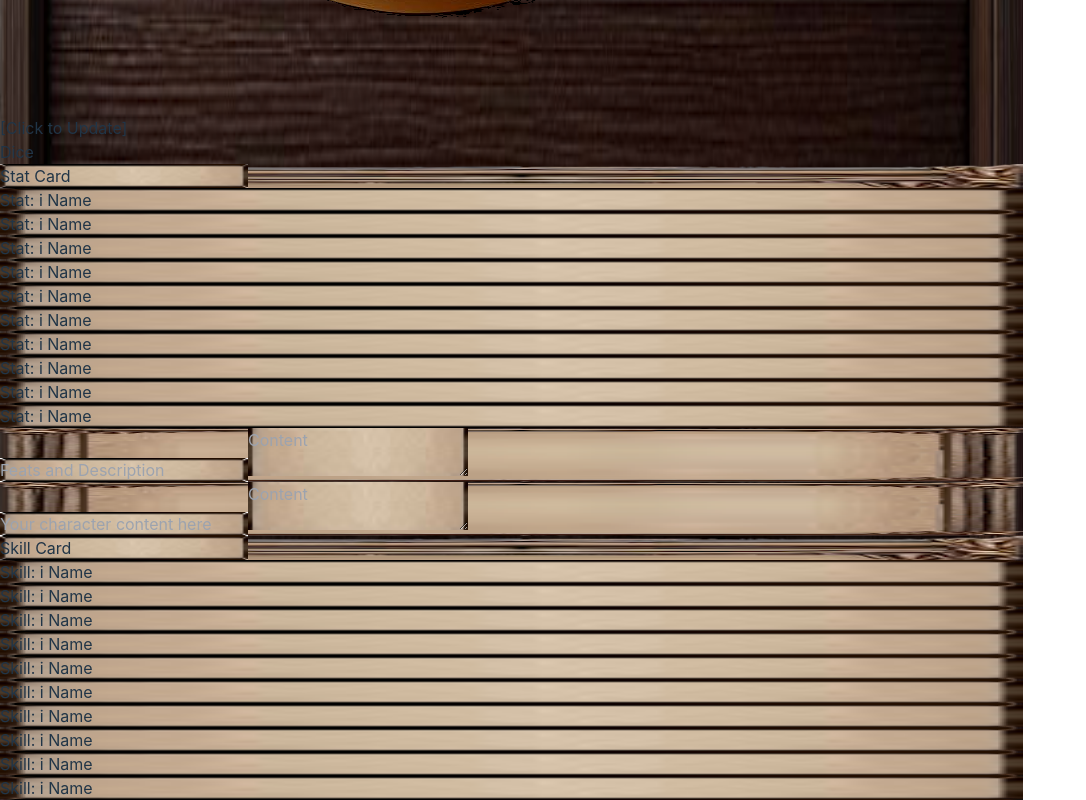
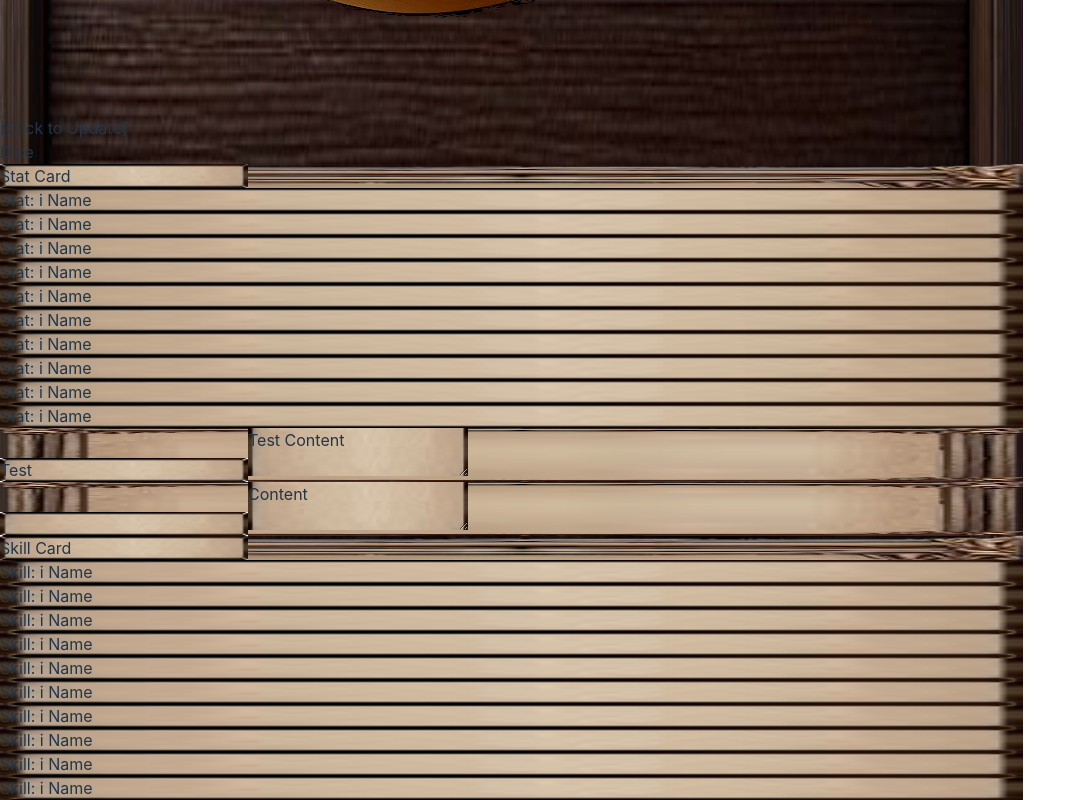
Before and after one commit to frenzie24/charactercompendium, a React (Vite) app in the folder client/: page /charactersheet in a window 1280 px wide. Shown: the part 2824-3624 px from the top of the page, without its empty margins (0-1086 px from the left). Built offline with nearby package versions, Linux system fonts and the light colour scheme.

Commit message:
populated textarea views with existing data

```diff
--- a/client/src/components/TextAreaView.jsx
+++ b/client/src/components/TextAreaView.jsx
@@ -6,20 +6,15 @@ import '../App.css'
 //returns a flex element with an input field for a label and a text area for content
 // we need to manage state for input, content, and uuid (uuid behaves best when stored as a state variable when setting this up, may not NEED as state but performed best for me)
 // we need to managed input disabled state when user is editing!
-const TextAreaView = ({ placeholder, HandleChange, Items, id }) => {
+const TextAreaView = ({Items: {Label, Content} = {}, HandleChange, id }) => {
 
     // Input is used to label the container
-    const [label, setInput] = useState('');
-    const [content, setContent] = useState('');
+    const [label, setInput] = useState(Label, "Label");
+    const [content, setContent] = useState(validateState(Content, "Content"));
     const [uuid, setUuid] = useState(uuidv4());
 
     // use the valididatestate script to check passed props for undefinded and fill them with generics if not
-    let labelPlaceHolder = "";
-    let contentPlaceHolder = ""
-    if (placeholder) {
-        labelPlaceHolder = validateState(placeholder.label, "Label");
-        contentPlaceHolder = validateState(placeholder.content, "Content");
-    }
+
 
     //handle input hook
     const handleInputChange = (ev) => {
@@ -39,8 +34,8 @@ const TextAreaView = ({ placeholder, HandleChange, Items, id }) => {
 
         <section key={uuid} id={id}  className="framebg flex flex-row flex-wrap justify-center h-80 items-end rounded-md w-96 p-2">
             {/*<>*/}
-            <input id="label" className="inputbg h-12 w-[350px] text-center" placeholder={labelPlaceHolder} onChange={handleInputChange} value={label}></input>
-            <textarea id="content" className="textareabg w-[360px] h-64 text-center min-h-48" placeholder={contentPlaceHolder} onChange={handleContentChange} value={content}></textarea>
+            <input id="label" className="inputbg h-12 w-[350px] text-center" placeholder={label} onChange={handleInputChange} value={label}></input>
+            <textarea id="content" className="textareabg w-[360px] h-64 text-center min-h-48" placeholder={content} onChange={handleContentChange} value={content}></textarea>
             {/*</>*/}
         </section>
     );
--- a/client/src/components/views/BottomView.jsx
+++ b/client/src/components/views/BottomView.jsx
@@ -4,15 +4,17 @@ import ListView from './ListView'
 import TextAreaView from '../TextAreaView'
 
 // component to style and pass props to children
-const BottomView = ({HandleChange, Items, }) => {
+const BottomView = ({HandleChange, Items}) => {
+
+
     return (
         <section className=" flex flex-row flex-wrap justify-center mt-4 mb-12 text-black">
-            <ListView listName={"Stat"} HandleChange={HandleChange} Items={Items}/>
+            <ListView listName={"Stat"} HandleChange={HandleChange} Items={Items.baseStats}/>
             <div className="w-96 mx-6 flex flex-row flex-wrap justify-center">
-                <TextAreaView placeholder={{ label: 'Feats and Description' }} HandleChange={HandleChange} Items={Items} id={1}/>
-                <TextAreaView placeholder={{ label: 'Your character content here' }} HandleChange={HandleChange} Items={Items} id={2}/>
+                <TextAreaView Items={Items.notes} HandleChange={HandleChange}  id={1}/>
+                <TextAreaView placeholder={{ label: 'Your character content here' }} HandleChange={HandleChange} Items={Items.inventory} id={2}/>
             </div>
-            <ListView listName={"Skill"} HandleChange={HandleChange} Items={Items}/>
+            <ListView listName={"Skill"} HandleChange={HandleChange} Items={Items.skills}/>
         </section>
     );
 }
--- a/client/src/components/views/CharacterSheetView.jsx
+++ b/client/src/components/views/CharacterSheetView.jsx
@@ -6,11 +6,11 @@ import { ADD_CHARACTER, LOGIN_USER } from '../../utils/mutations';
 import AuthService from "../../utils/auth";
 
 // component to style and render top and bottom views of character sheets ;)
-function CharacterSheetView({ Items }) {
+function CharacterSheetView( ) {
 
     const [editMode, setEditMode] = useState(false);
-    const [baseStat, setBaseStat] = useState([])
-    const [skill, setSkill] = useState([]);
+    const [baseStats, setBaseStats] = useState([])
+    const [skills, setSkills] = useState([]);
 
     const [inventory, setInventory] = useState([])
     const [notes, setNotes] = useState('')
@@ -18,6 +18,9 @@ function CharacterSheetView({ Items }) {
     const [defense, setDefense] = useState('');
     const [characterName, setCharacterName] = useState('');
     const [characterClass, setCharacterClass] = useState('');
+
+    let Items={notes:{Label: 'Test', Content:'Test Content'}
+};
 
     const buildListData = (list, target, parent) => {
         let id = parent.id;
@@ -47,10 +50,10 @@ function CharacterSheetView({ Items }) {
         let name = parent.getAttribute('name');
 
         if (name == 'Stat') {
-            setBaseStat(buildListData(baseStat, target, parent))
+            setBaseStats(buildListData(baseStats, target, parent))
 
         } else {
-            setSkill(buildListData(skill, target, parent))
+            setSkills(buildListData(skills, target, parent))
         }
     }
 
@@ -166,8 +169,8 @@ function CharacterSheetView({ Items }) {
                     characterClass: "Generic",
                     health: "1/2",
                     defense: "+1",
-                    baseStat: ["STR:10", "DEX:14", "CON:12", "WIS:14", "INT:17", "CHA:8"],
-                    skill: ["Arcana:5", "Stealth:3"],
+                    baseStats: ["STR:10", "DEX:14", "CON:12", "WIS:14", "INT:17", "CHA:8"],
+                    skills: ["Arcana:5", "Stealth:3"],
                     inventory: ["One Spellbook"],
                     notes: ["Nothing of note"]
                 },
@@ -206,7 +209,7 @@ function CharacterSheetView({ Items }) {
         console.log('state updated: ' + characterClass)
         console.log('state updated: ' + characterName)
 
-    }, [health, defense, inventory, notes, baseStat, skill, characterName, characterClass])
+    }, [health, defense, inventory, notes, baseStats, skills, characterName, characterClass])
     return (
         <div className="[&_*]:placeholder:text-zinc-900">
             <TopView HandleChange={handleChange} Items={Items} />
--- a/client/src/components/views/ListView.jsx
+++ b/client/src/components/views/ListView.jsx
@@ -27,9 +27,9 @@ const ListView = ({ listName, HandleChange, Items }) => {
     const [name, setName] = useState(validateState(listName, "New"))
 // new uuid is used to tie each item to each if Items prop is undefined
     const  uuid = uuidv4();
-    const [id, setId] = useState(validateState(Items? Items[0].id : uuid, uuid))
+    const [id, setId] = useState(validateState(uuid, uuid))
 
-    const [list, setList] = useState(validateState(Items, genDummyInputList(listName, uuid)))
+    const [list, setList] = useState(genDummyInputList(listName, uuid))
     // callback hook to pass to child list items goes here
 
 
```
Also changed, not shown: client/src/App.jsx (+1 -179 lines).
